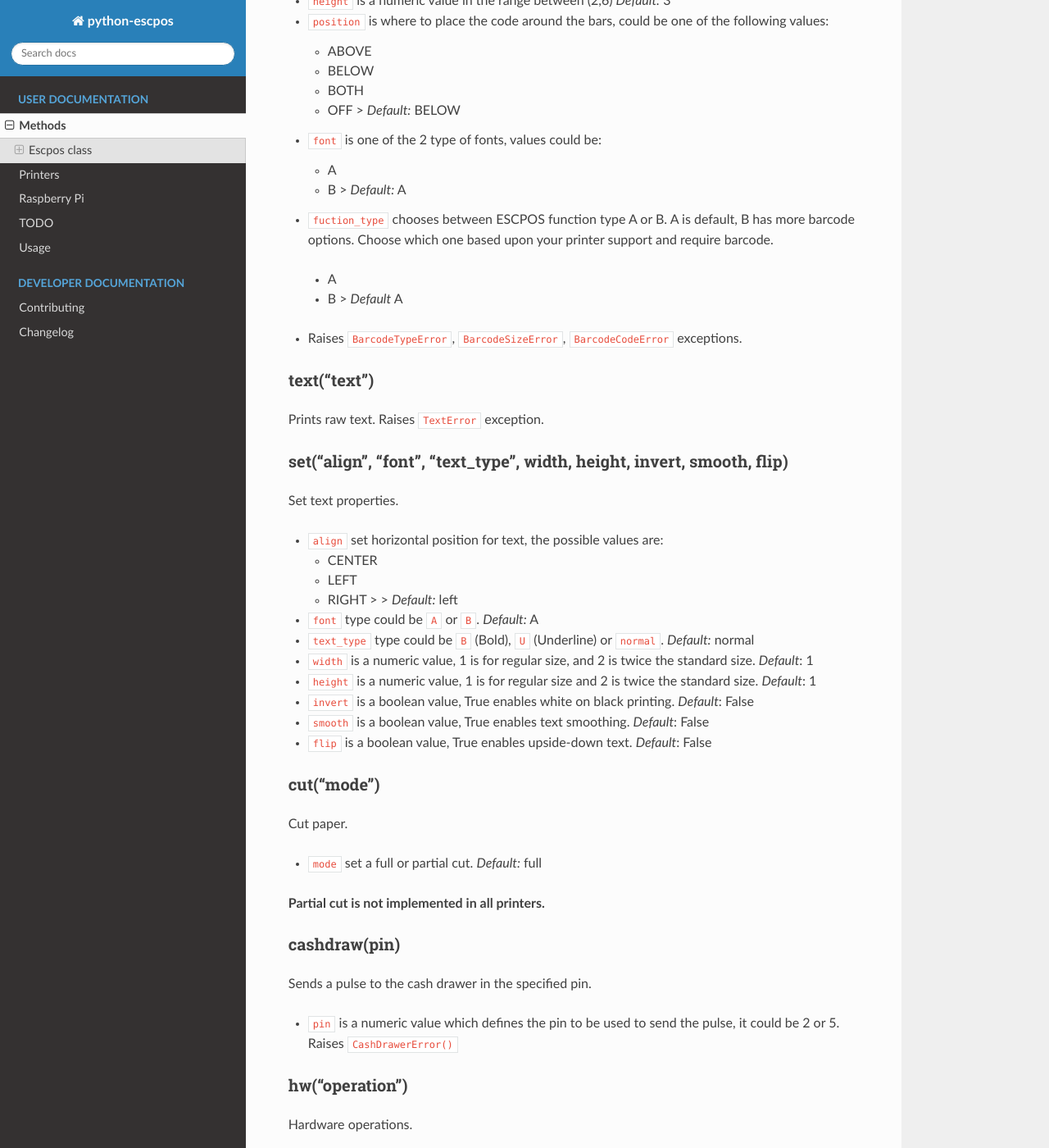
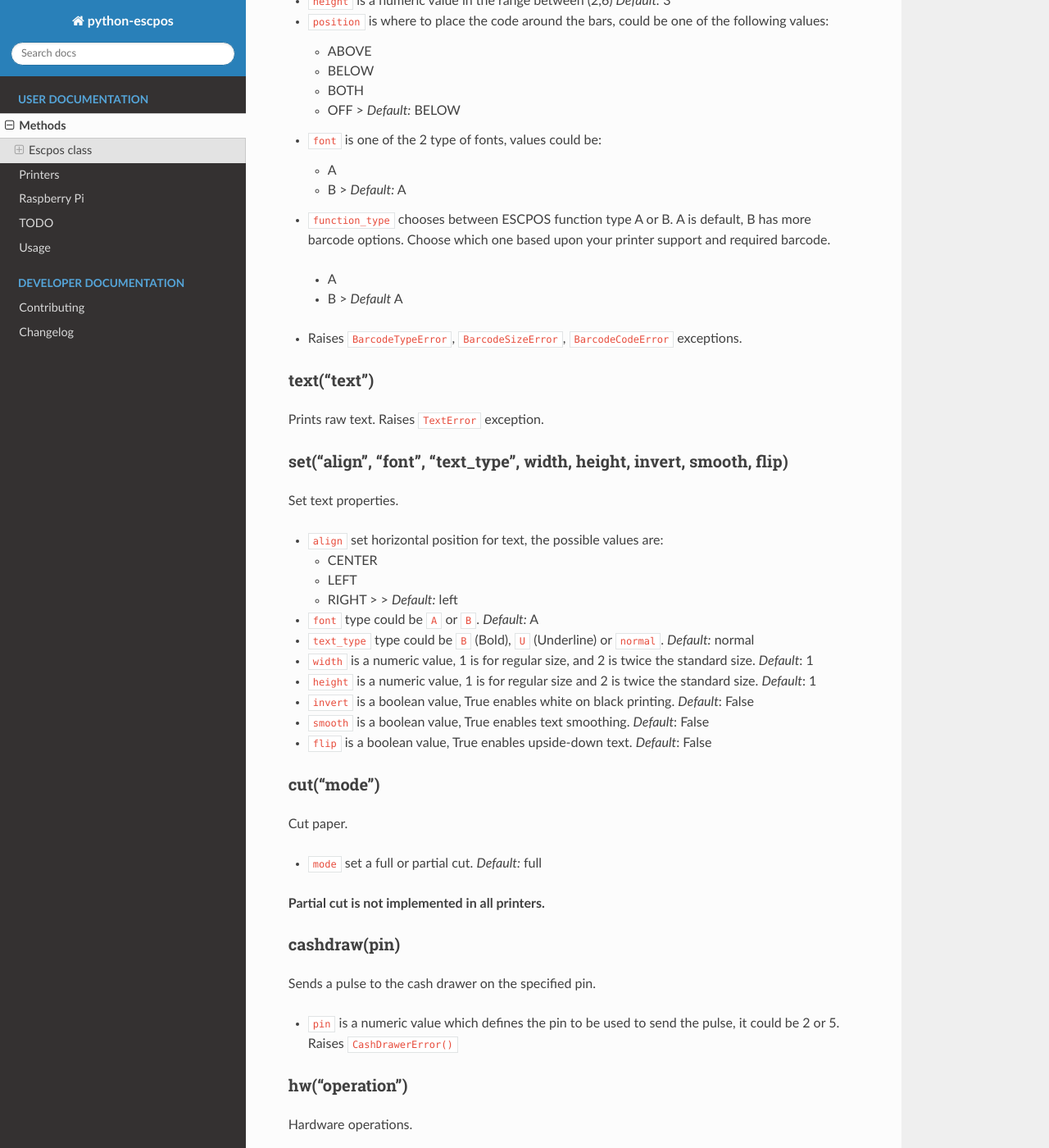
Before and after one commit to python-escpos/python-escpos, a Sphinx documentation site: the page built from doc/user/methods.rst, in a window 1280 px wide and 1400 px high, scrolled down 1372 px. Shown: the whole window at 82% size. Built offline with Sphinx 7.4.7 and the Read the Docs theme 2.0.0, drawn with Linux system fonts in a browser that asks for light colours; pages that are not in the unit, such as notebooks, are missing from menus; the version number could not be read and is left out; some of the changed text lies outside the part shown.

Commit message:
fix typos

```diff
--- a/doc/user/methods.rst
+++ b/doc/user/methods.rst
@@ -8,13 +8,13 @@
 Escpos class
 ------------
 
-Escpos inherits its methods to the printers. the following methods are
+Escpos inherits its methods to the printers. The following methods are
 defined:
 
 image("image\_name.ext")
 ^^^^^^^^^^^^^^^^^^^^^^^^
 
-Prints an image. Its adjust the size in order to print it.
+Prints an image. It adjusts the size in order to print it.
 
 * ``image_name.ext`` is the complete file name and location of any image type (jpg, gif, png, bmp)
 
@@ -72,7 +72,7 @@
   * A
   * B > *Default:* A
 
-*  ``fuction_type`` chooses between ESCPOS function type A or B. A is default, B has more barcode options. Choose which one based upon your printer support and require barcode.
+*  ``function_type`` chooses between ESCPOS function type A or B. A is default, B has more barcode options. Choose which one based upon your printer support and required barcode.
 
   * A
   * B > *Default* A
@@ -115,7 +115,7 @@
 cashdraw(pin)
 ^^^^^^^^^^^^^
 
-Sends a pulse to the cash drawer in the specified pin.
+Sends a pulse to the cash drawer on the specified pin.
 
 * ``pin`` is a numeric value which defines the pin to be used to send the pulse, it could be 2 or 5. Raises ``CashDrawerError()``
 
```
